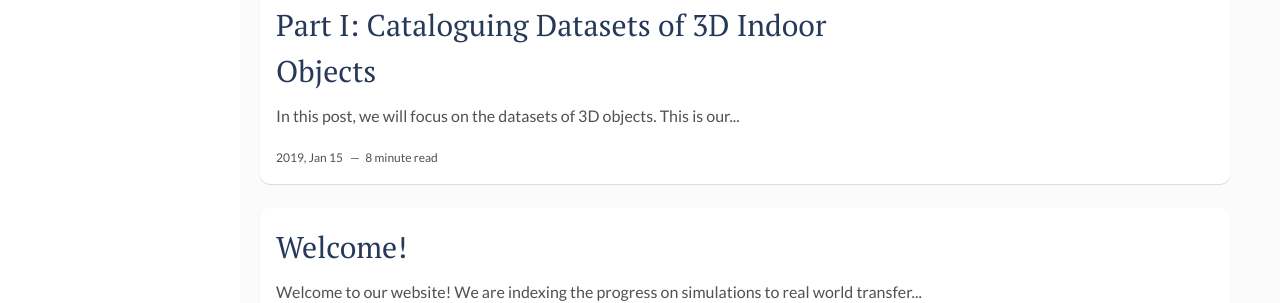
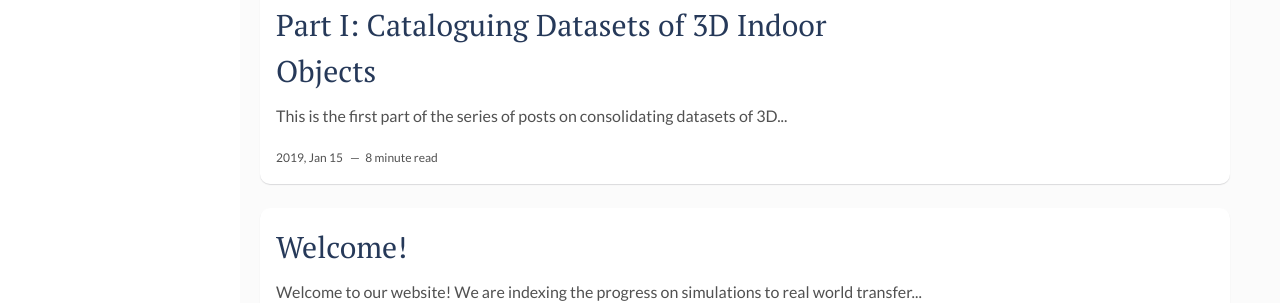
Before and after one commit to backupsim2realai/backupsim2realai.github.io, a Jekyll site: the page built from index.html, in a window 1280 px wide and 1210 px high. Shown: the part 726-1029 px from the top of the window. Built offline with Jekyll 4.4.1, drawn with Linux system fonts in a browser that asks for light colours; the list of posts is cut into pages by our own code; some of the changed lines change nothing that is shown.

Commit message:
started adding text for synthetic datasets
Signed-off-by: Ankur Handa <ahanda@nvidia.com>

```diff
--- a/_posts/2019-01-15-Synthetic-Datasets-of-Objects-Part-I.markdown
+++ b/_posts/2019-01-15-Synthetic-Datasets-of-Objects-Part-I.markdown
@@ -6,14 +6,13 @@
 img:  # Add image post (optional)
 ---
 
-In this post, we will focus on the datasets of 3D objects. This is our first attempt at covering the breadth of such datasets that have publicly appeared over the past one and a half decade. These datasets have been curated either via synthesising 3D models in a software or scanning real world 3D objects from multiple views with RGB as well as depth cameras and have been immensely useful for object detection, segmentation and grasping among other applications. Historically, researchers in computer vision and graphics had a particular interest in 3D shape modelling and understanding and therefore contributed to the growth and evolution of these datasets. Notably, there have been attepmts at curating datasets by the game development community but they have remained within the confines of the community and have largely not been publicly shared or released for free. However, today various companies and websites allow searching 3D models *e.g.*
+This is the first part of the series of posts on consolidating datasets of 3D objects and scenes and in this post, we will focus on the datasets of 3D objects. This is our first attempt at covering the breadth of such datasets that have publicly appeared over the past one and a half decade. These datasets have been curated either via synthesising 3D models in a software or scanning real world 3D objects from multiple views with RGB as well as depth cameras and have been immensely useful for object detection, segmentation and grasping among other applications. Historically, researchers in computer vision and graphics had a particular interest in 3D shape modelling and understanding and therefore contributed to the growth and evolution of these datasets. Notably, there have been attepmts at curating datasets by the game development community but they have remained within the confines of the community and have largely not been publicly shared or released for free. It is worth mentioning that today various companies and websites allow searching 3D models *e.g.*
 
-
-- [Onshape](https://www.onshape.com/) have a large repository of CAD models that are freely available for research purposes.
-- [Yobi3D](https://www.yobi3d.com/) allows searching 3D models.
-- [Unity3D](https://www.assetstore.unity3d.com/) has an asset store for the 3D models.
-- [3DWarehouse](https://3dwarehouse.sketchup.com/?hl=en) search for any 3D model.
-- [Clara](https://clara.io/library) content create and free 3d library.
+- [Onshape](https://www.onshape.com/) have a large repository of CAD models that are freely available for research purposes. They are a cloud based service for designing and sharing CAD models.
+- [Yobi3D](https://www.yobi3d.com/) allows searching 3D models and provide links to the correponsing website where those models can be available. Not all of them are for free.
+- [Unity Asset Store](https://www.assetstore.unity3d.com/) maintain their asset store for 3D models that can be used within the Unity3D engine.
+- [3DWarehouse](https://3dwarehouse.sketchup.com/?hl=en) is also a search engine for 3D models created in sketchup.
+- [Clara](https://clara.io/library) like onshape is a cloud based 3D content creation software and provides many 3D models for free.
 
 
 ### Data formats
```
